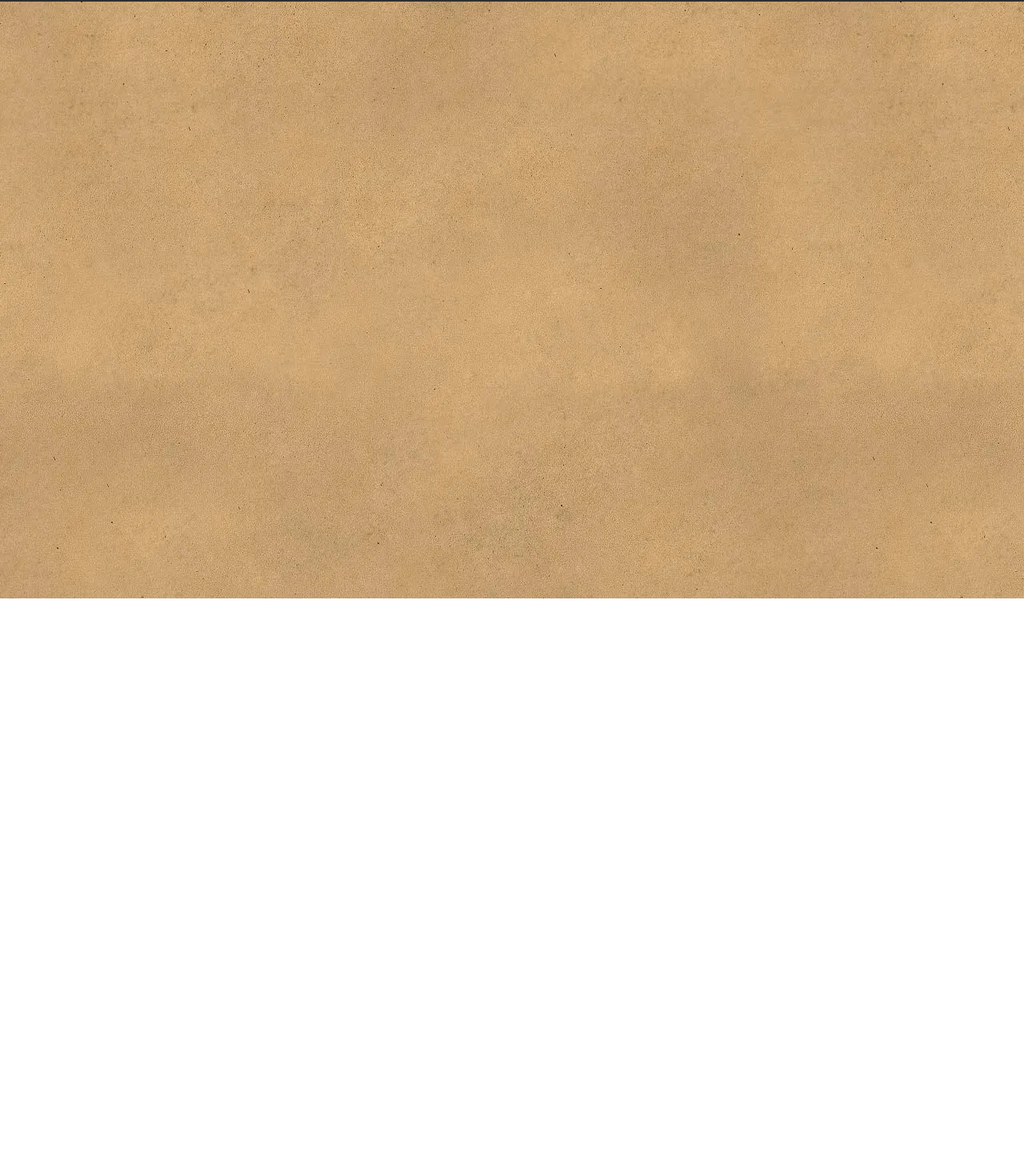
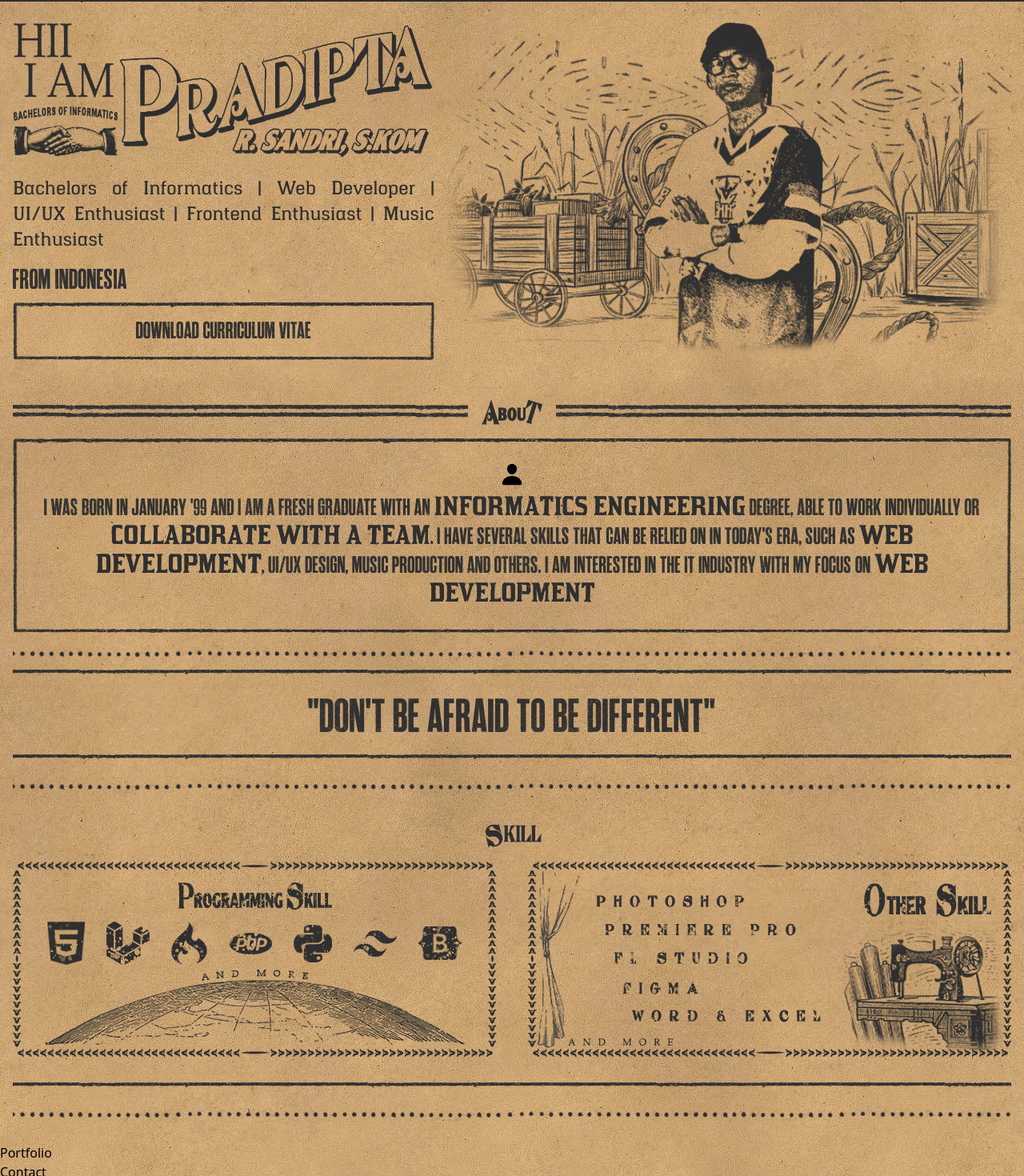
Before and after one commit to elvxk/portfolio-v2, a React (Vite) app: page / in a window 1280 px wide. Shown: the part 52-1522 px from the top of the page at 80% size. Before the commit the page ends 800 px from the top, so only its background shows below. Built offline with nearby package versions, Linux system fonts and the light colour scheme.

Commit message:
Home and About section 🏡

```diff
--- a/src/App.jsx
+++ b/src/App.jsx
@@ -1,16 +1,20 @@
 import { useState } from "react";
-import reactLogo from "./assets/react.svg";
-import viteLogo from "/vite.svg";
 import Navbar from "./components/Navbar";
+import Home from "./sections/Home";
+import About from "./sections/About";
+import Portfolio from "./sections/Portfolio";
+import Contact from "./sections/Contact";
 
-function App() {
-  const [count, setCount] = useState(0);
-
+const App = () => {
   return (
     <>
       <Navbar />
+      <Home />
+      <About />
+      <Portfolio />
+      <Contact />
     </>
   );
-}
+};
 
 export default App;
--- a/src/index.css
+++ b/src/index.css
@@ -36,8 +36,8 @@
 
 .borderer {
   border: 14px solid;
-  border-image: url("/public/src/img/border/border.webp") 30 stretch;
-  background: url("/public/src/img/background/text_dark.webp"); /* Set the backround image */
+  border-image: url("./assets/img/border/border.webp") 30 stretch;
+  background: url("./assets/img/background/text_dark.webp"); /* Set the backround image */
   -webkit-background-clip: text; /* clip the background to the text inside the tag*/
   -webkit-text-fill-color: transparent;
 }
@@ -45,8 +45,8 @@
 .btn-border {
   /* text-transform: uppercase; */
   border: 14px solid;
-  border-image: url("/public/src/img/border/border.webp") 30 stretch;
-  background: url("/public/src/img/background/text_dark.webp"); /* Set the backround image */
+  border-image: url("./assets/img/border/border.webp") 30 stretch;
+  background: url("./assets/img/background/text_dark.webp"); /* Set the backround image */
   -webkit-background-clip: text; /* clip the background to the text inside the tag*/
   -webkit-text-fill-color: transparent;
 }
@@ -54,34 +54,34 @@
 .btn-border:hover {
   /* text-transform: uppercase; */
   border: 14px solid;
-  border-image: url("/public/src/img/border/border_hvr.webp") 30 stretch;
-  background: url("/public/src/img/background/blue_hvr.webp"); /* Set the backround image */
+  border-image: url("./assets/img/border/border_hvr.webp") 30 stretch;
+  background: url("./assets/img/background/blue_hvr.webp"); /* Set the backround image */
   -webkit-background-clip: text; /* clip the background to the text inside the tag*/
   -webkit-text-fill-color: transparent;
 }
 
 .fbold {
   /* text-transform: uppercase; */
-  background: url("/public/src/img/background/text_dark.webp"); /* Set the backround image */
+  background: url("./assets/img/background/text_dark.webp"); /* Set the backround image */
   -webkit-background-clip: text; /* clip the background to the text inside the tag*/
   -webkit-text-fill-color: transparent;
 }
 
 .fboldblue {
   /* text-transform: uppercase; */
-  background: url("/public/src/img/background/blue_hvr.webp"); /* Set the backround image */
+  background: url("./assets/img/background/blue_hvr.webp"); /* Set the backround image */
   -webkit-background-clip: text; /* clip the background to the text inside the tag*/
   -webkit-text-fill-color: transparent;
 }
 
 .banner {
   border: solid;
-  border-image: url("/public/src/img/border/double.webp") 30 repeat;
+  border-image: url("./assets/img/border/double.webp") 30 repeat;
   border-width: 17px 0 0;
 }
 
 .dotted {
-  background-image: url("/public/src/img/dotted.webp");
+  background-image: url("./assets/img/dotted.webp");
   background-repeat: repeat-x;
   background-size: auto 20px;
   height: 30px;
@@ -90,7 +90,7 @@
 
 .strip {
   border: solid;
-  border-image: url("/public/src/img/border/border.webp") 30 repeat;
+  border-image: url("./assets/img/border/border.webp") 30 repeat;
   border-width: 14px 0 0;
   width: 100%;
 }
@@ -101,10 +101,10 @@
 
 ::-webkit-scrollbar-track {
   background: -webkit-linear-gradient(rgba(0, 0, 0, 0.2), rgba(0, 0, 0, 0.2)),
-    url("/public/src/img/background/bgMain.webp") repeat;
+    url("./assets/img/background/bgMain.webp") repeat;
 }
 
 ::-webkit-scrollbar-thumb {
   background-color: #2e2e2e;
-  background: url("/public/src/img/background/text_dark.webp") repeat;
+  background: url("./assets/img/background/text_dark.webp") repeat;
 }
--- /dev/null
+++ b/src/sections/About.jsx
@@ -0,0 +1,82 @@
+import about from "../assets/img/about.webp";
+import skill from "../assets/img/skill.webp";
+import skill1 from "../assets/img/skill1.webp";
+import skill2 from "../assets/img/skill2.webp";
+
+const About = () => {
+  return (
+    <section id="about" className="pt-8">
+      <div className="max-w-screen-xl mx-auto px-4 py-4 flex justify-center items-center">
+        <div className="flex-grow banner"></div>
+        <img
+          draggable="false"
+          className="h-auto max-w-full px-4"
+          src={about}
+          alt="About Pradipta R. Sandri"
+        />
+        <div className="flex-grow banner"></div>
+      </div>
+
+      <div className="max-w-screen-xl mx-auto px-4 flex justify-center items-center flex-col">
+        <h1 className="borderer font-Bold text-2xl text-center uppercase py-4 xl:text-3xl">
+          <ion-icon name="person" className="text-black/75"></ion-icon>
+          <br />I was born in January '99 and I am a fresh graduate with an{" "}
+          <span className="fbold text-2xl xl:text-3xl font-RDRLino">
+            Informatics Engineering
+          </span>{" "}
+          degree, able to work individually or{" "}
+          <span className="fbold text-2xl xl:text-3xl font-RDRLino">
+            collaborate with a team
+          </span>
+          . I have several skills that can be relied on in today's era, such as{" "}
+          <span className="fbold text-2xl xl:text-3xl font-RDRLino">
+            web development
+          </span>
+          , UI/UX design, music production and others. I am interested in the IT
+          industry with my focus on{" "}
+          <span className="fbold text-2xl xl:text-3xl font-RDRLino">
+            web development
+          </span>
+        </h1>
+
+        <div className="dotted mt-4 "></div>
+        <div className="strip"></div>
+
+        <h1 className="font-Bold fbold text-6xl py-4 uppercase">
+          "don't be afraid to be different"
+        </h1>
+
+        <div className="strip"></div>
+        <div className="dotted mt-4 mb-2"></div>
+
+        <img
+          draggable="false"
+          className="h-auto max-w-full px-4 pt-4"
+          src={skill}
+          alt="Skill Pradipta R. Sandri"
+        />
+      </div>
+
+      <div className="flex max-w-screen-xl mx-auto px-4 gap-6 justify-between flex-col xl:flex-row py-4">
+        <img
+          draggable="false"
+          className="h-auto max-w-full"
+          src={skill1}
+          alt="Programming Skill Pradipta R. Sandri"
+        />
+        <img
+          draggable="false"
+          className="h-auto max-w-full"
+          src={skill2}
+          alt="Others Skill Pradipta R. Sandri"
+        />
+      </div>
+      <div className="max-w-screen-xl mx-auto px-4 flex justify-center items-center flex-col py-4">
+        <div className="strip"></div>
+        <div className="dotted mt-4"></div>
+      </div>
+    </section>
+  );
+};
+
+export default About;
--- /dev/null
+++ b/src/sections/Contact.jsx
@@ -0,0 +1,9 @@
+const Contact = () => {
+  return (
+    <div>
+      <h1>Contact</h1>
+    </div>
+  );
+};
+
+export default Contact;
--- /dev/null
+++ b/src/sections/Home.jsx
@@ -0,0 +1,45 @@
+import header from "../assets/img/ROLES_HEADER.webp";
+import trader from "../assets/img/TRADER.webp";
+
+const Home = () => {
+  return (
+    <div>
+      <section id="home">
+        <div className="max-w-screen-xl mx-auto px-4 pt-6 xl:flex gap-4 ">
+          <div className="flex justify-between flex-col">
+            <div>
+              <img
+                draggable="false"
+                className="h-auto max-w-full"
+                src={header}
+                alt="Hi i am Pradipta R. Sandri"
+              />
+              <h1 className="font-Hapna text-justify text-lg py-4 text-black md:text-2xl">
+                Bachelors of Informatics | Web Developer | UI/UX Enthusiast |
+                Frontend Enthusiast | Music Enthusiast
+              </h1>
+              <h1 className="font-Bold fbold text-4xl hidden xl:block pb-2 uppercase">
+                From Indonesia
+              </h1>
+            </div>
+
+            <button className="btn-border font-Bold text-3xl py-1 items-center flex justify-center uppercase">
+              Download curriculum vitae
+            </button>
+          </div>
+
+          <div className="flex justify-center items-center">
+            <img
+              draggable="false"
+              className="h-auto max-w-full hidden xl:block"
+              src={trader}
+              alt="Hero Pradipta R. Sandri"
+            />
+          </div>
+        </div>
+      </section>
+    </div>
+  );
+};
+
+export default Home;
--- /dev/null
+++ b/src/sections/Portfolio.jsx
@@ -0,0 +1,9 @@
+const Portfolio = () => {
+  return (
+    <div>
+      <h1>Portfolio</h1>
+    </div>
+  );
+};
+
+export default Portfolio;
--- a/tailwind.config.js
+++ b/tailwind.config.js
@@ -9,10 +9,6 @@ export default {
       blue: "#043a4e",
     },
     extend: {
-      // backgroundImage: {
-      //   bgMain: "url('./src/assets/img/background/bgMain.webp')",
-      //   bgNav: "url('./src/assets/img/background/bgNav.webp')",
-      // },
       fontFamily: {
         RDRLino: ["RDRLino"],
         Hapna: ["Hapna"],
```
